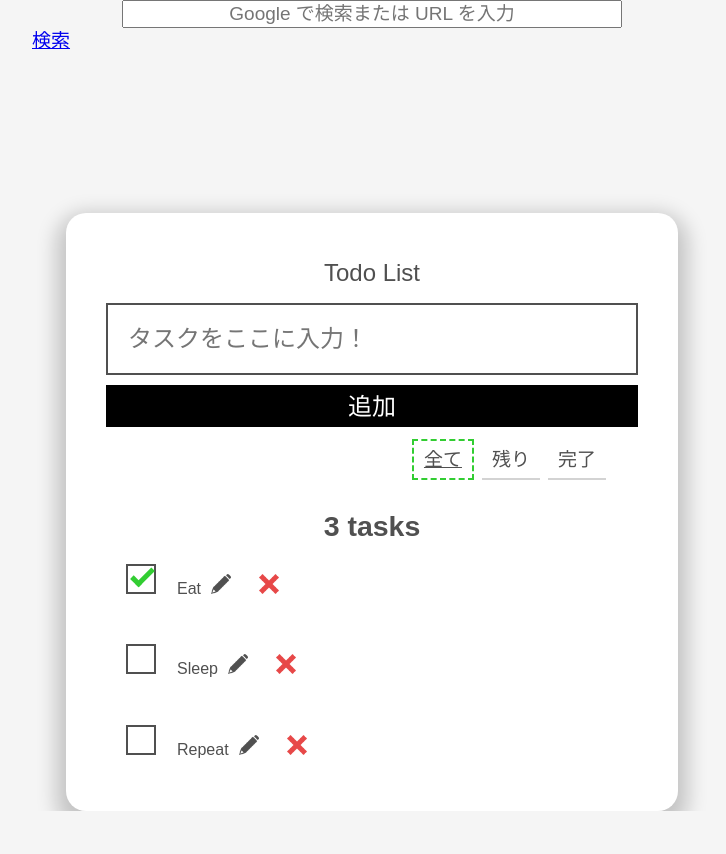
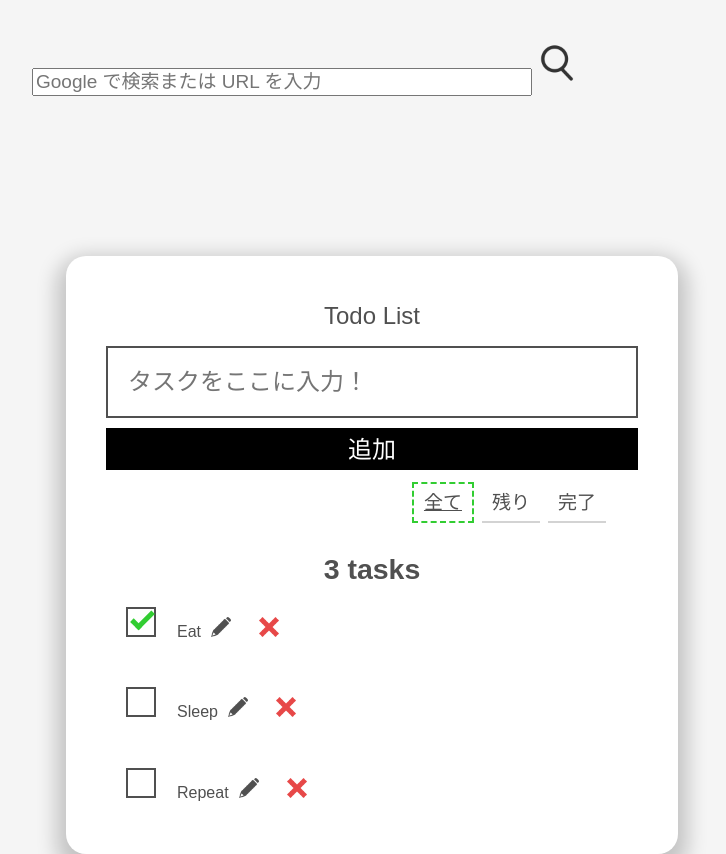
Before and after one commit to kaki-m/Aizuhack-team6, a React (Create React App) app in the folder todo-app/: page / in a window 1280 px wide. Shown: the whole page, without its empty margins (268-994 px from the left). Before the commit the page ends 811 px from the top, so only its background shows below. Built offline with nearby package versions, Linux system fonts and the light colour scheme.

Commit message:
[update]search button is image

```diff
--- a/todo-app/src/serchBox.css
+++ b/todo-app/src/serchBox.css
@@ -1,8 +1,20 @@
+
+
 .input_div {
-    text-align: center;
+
+    display:inline-block;
+    margin-top:10%;
 }
 
+
+
 .input_box{
-    text-align: center;
     width: 500px;
 }
+
+.search_button{
+    width:50px;
+    height:50px;
+    display:inline-block;
+    float:none;
+}
--- a/todo-app/src/serchBox.jsx
+++ b/todo-app/src/serchBox.jsx
@@ -1,5 +1,6 @@
 import './serchBox.css';
 import React from 'react';
+import SearchButton from './images/Search.png'
 
 
 export default class serchBox extends React.Component {
@@ -13,6 +14,8 @@ export default class serchBox extends React.Component {
 
     handleKeyDown(e){
         if(e.keyCode == 13){
+
+        }
             //ここでエンターが押された時の処理をかく
             this.setState({
                 google_serch_url:e.target.value,
@@ -23,13 +26,14 @@ export default class serchBox extends React.Component {
             //URLを実際リダイレクトする
                 window.history.pushState(null, null, next_url);
         */}
-        }
+
     }
 
   render(){
       const next_url2 = "https://www.google.com/search?q=" + this.state.google_serch_url;
     return (
         <React.Fragment>
+            <div className = "searchBox_div">
                 <div className="input_div">
                     <input
                     className="input_box"
@@ -40,7 +44,10 @@ export default class serchBox extends React.Component {
                     />
 
                 </div>
-            <a href = {next_url2}>検索</a>
+                <a href = {next_url2}>
+                <img src = {SearchButton} accesskey = "13" className = "search_button"/>
+                </a>
+            </div>
     </React.Fragment>
     );
     }
```
Also changed, not shown: todo-app/src/images/Search.png (added). Lines whose indentation alone changed are shown as unchanged.
